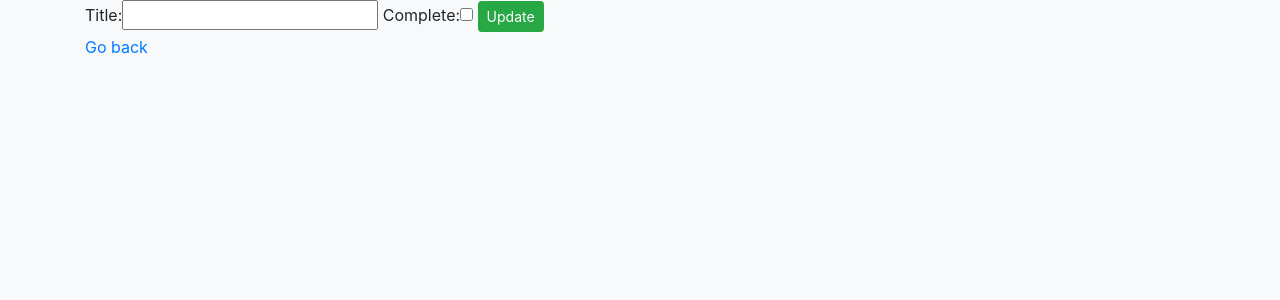
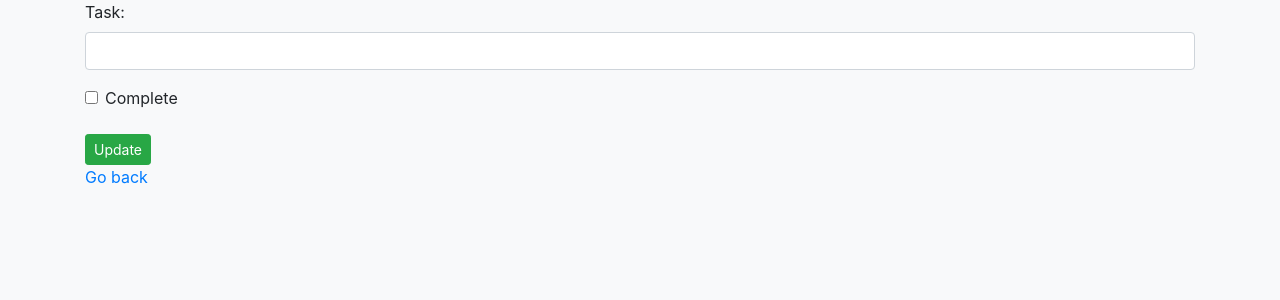
Before and after one commit to alexforcode/django_todo, a Django app: template todo/tasks/templates/tasks/update.html in a window 1280 px wide. Shown: the top 300 px of the page. Run offline with Django 3.2, Linux system fonts and the light colour scheme; the template is opened without the code that fills it: values that come from a table or form of the project are taken from there, others are empty; some libraries are stand-ins or nearby versions.

Commit message:
Styling with bootstrap

```diff
--- a/todo/tasks/forms.py
+++ b/todo/tasks/forms.py
@@ -1,11 +1,20 @@
 from django import forms
-from django.forms import ModelForm
 
 from .models import Task
 
 
 class TaskForm(forms.ModelForm):
     """ Form for Task model """
+    title = forms.CharField(label='Task', widget=forms.TextInput(
+        attrs={'id': 'task-form-field',
+               'class': 'form-control',
+               'type': 'text'}
+    ))
+    complete = forms.BooleanField(label='Complete', required=False, widget=forms.CheckboxInput(
+        attrs={'id': 'task-complete-check',
+               'class': 'form-check-input'}
+    ))
+
     class Meta:
         model = Task
         fields = '__all__'
--- a/todo/tasks/templates/tasks/index.html
+++ b/todo/tasks/templates/tasks/index.html
@@ -7,9 +7,10 @@
 <form method="POST" action="/">
     <div class="form-group">
         {% csrf_token %}
+        {{ task_form.title.errors }}
         {{ task_form.title }}
-        <input type="submit" name="create_task" value="Create" class="btn btn-sm btn-primary">
     </div>
+    <input type="submit" name="create_task" value="Add Task" class="btn btn-sm btn-primary" style="width: 100%; margin-bottom: 1rem;">
 </form>
 
 <ul class="list-group list-group-flush">
--- a/todo/tasks/templates/tasks/update.html
+++ b/todo/tasks/templates/tasks/update.html
@@ -6,7 +6,16 @@
 
 <form method="POST" action="">
     {% csrf_token %}
-    {{ task_form }}
+    <div class="form-group">
+        {{ task_form.title.errors }}
+        <label for="{{ task_form.title.id_for_label }}">Task:</label>
+        {{ task_form.title }}
+    </div>
+    <div class="form-group form-check">
+        {{ task_form.complete.errors }}
+        {{ task_form.complete }}
+        <label for="{{ task_form.complete.id_for_label }}">Complete</label>
+    </div>
     <input type="submit" name="update_task" value="Update" class="btn btn-sm btn-success">
 </form>
 
```
